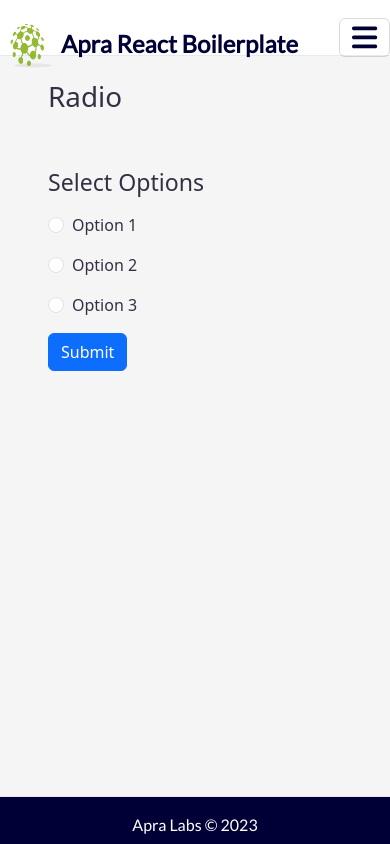
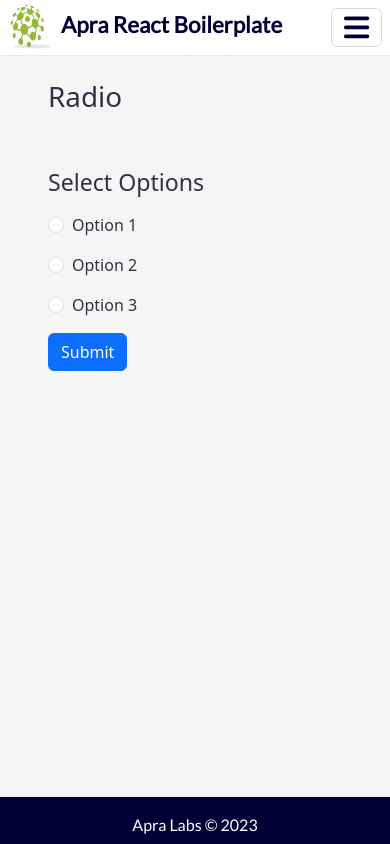
Before and after one commit to Apra-Labs/React-Boilerplate, a React (Create React App) app: page /uikit/radio in a window 390 px wide. Built offline with nearby package versions, Linux system fonts and the light colour scheme.

Commit message:
Fixed theming issue

```diff
--- a/src/components/DropDownComponent.tsx
+++ b/src/components/DropDownComponent.tsx
@@ -78,7 +78,7 @@ const DropDownComponent: React.FC<DropDownProps> = ({
                         }
                     </InputGroup>
                 }
-                {filteredData?.map(item => <Dropdown.Item className={dropDownItemclassName} eventKey={item.value}>{item.key}</Dropdown.Item>)}
+                {filteredData?.map(item => <Dropdown.Item className={dropDownItemclassName} eventKey={item.value} key={item.value}>{item.key}</Dropdown.Item>)}
             </Dropdown.Menu>
         </Dropdown>
     )
--- a/src/components/ToastComponent.tsx
+++ b/src/components/ToastComponent.tsx
@@ -21,7 +21,7 @@ interface ToastProps {
 
 const ToastComponent: React.FC<ToastProps> = ({ position, messages }) => (
     <ToastContainer position={position} role="myToastContainer">
-        {messages.map((toast) => (
+        {messages.map((toast, index) => (
             <Toast
                 bg={toast.variant}
                 show={toast.show}
@@ -31,6 +31,7 @@ const ToastComponent: React.FC<ToastProps> = ({ position, messages }) => (
                 autohide={toast.autohide}
                 className={toast.className}
                 style={toast.containerStyle}
+                key={index}
                 data-testid="toast"
             >
                 <Toast.Header style={toast.headerStyle}>{toast.header}</Toast.Header>
--- a/src/containers/navigation/Navigation.module.css
+++ b/src/containers/navigation/Navigation.module.css
@@ -2,6 +2,10 @@
     background-color: var(--nav-background-color);
     height: 3.5rem;
     border-bottom: 1px solid var(--nav-footer-border);
+}
+
+.brandImage {
+    margin: 0 0.5rem 0 0.5rem;
 }
 
 .navbar-toggler-icon {
@@ -10,7 +14,6 @@
 
 .toggleButton{
     font-size: 1.8rem;
-    margin-bottom: 0.5rem;
     color: var(--navlink-color);
 }
 
@@ -32,12 +35,7 @@
     font-family: var(--footer-font);
 }
 
-.navDropdown {
-    padding-top: 0.5rem;
-}
-
 .titleLink {
-    padding-top: 1rem;
     font-weight: 600;
 }
 
@@ -45,9 +43,6 @@
     color: var(--navlink-color);
 }
 
-.loginLink, .navLink {
-    padding-top: 1rem;
-}
 
 .navLink:hover,.navLink:focus, .navLink:active, .loginLink:hover, .loginLink:focus {
     cursor: pointer;
@@ -62,7 +57,7 @@
 .modalInputContainer, .modalInputContainer:focus {
     margin: 1rem;
     width: 29rem;
-    background-color: var(modalInputContainer);
+    background-color: var(--nav-background-color);
     color: var(--text-color);
     font-size: 1rem;
 }
@@ -83,8 +78,9 @@
 }
 
 @media screen and (max-width: 992px) {
-    .titleLink {
-        font-size: 1.5rem;
+    .nav {
+        padding: 0;
+        overflow-x: hidden;
     }
 
     .sideLinks {
@@ -95,19 +91,18 @@
     .themeButton {
         display: none;
     }
+
+    .toggleButton {
+        margin-right: 1rem;
+    }
 }
 
 @media screen and (max-width: 480px) {
-    .titleLink {
-        font-size: 1.5rem;
+    .modalInputContainer {
+        width: 23rem;
     }
 
-    .sideLinks {
-        display: flex;
-        flex-direction: column;
-    }
-
-    .themeButton {
-        display: none;
+    .toggleButton {
+        margin-right: 0.5rem;
     }
 }
--- a/src/containers/navigation/Navigation.tsx
+++ b/src/containers/navigation/Navigation.tsx
@@ -22,7 +22,7 @@ const Navigation: React.FC = () => {
     const [show, setShow] = useState<boolean>(false);
     const [email, setEmail] = useState<string>('');
     const [password, setPassword] = useState<string>('');
-    const [icon, setIcon] = useState<any>(faSun);
+    const [icon, setIcon] = useState<any>(faMoon);
     const [language, setLanguage] = useState<string>('');
 
     const loggedIn = useAppSelector((state) => state.authReducer.isLoggedIn);
@@ -31,13 +31,14 @@ const Navigation: React.FC = () => {
     const theme = document.documentElement.getAttribute('data-theme');
 
     useEffect(() => {
-        const currentTheme = document.documentElement.getAttribute('data-theme');
-        if (currentTheme === 'dark') {
+        if (theme === 'dark') {
             setIcon(faMoon);
-        } else if (currentTheme === 'light') {
+            document.documentElement.setAttribute('data-theme', 'dark');
+        } else {
             setIcon(faSun);
+            document.documentElement.setAttribute('data-theme', 'light');
         }
-    }, []);
+    }, [theme]);
 
     useEffect(() => {
         setLanguage(currentLanguage);
@@ -84,10 +85,10 @@ const Navigation: React.FC = () => {
     }, []);
 
     const changeIcon = () => {
-        if (icon === faMoon) {
+        if (theme === 'dark') {
             setIcon(faSun);
             document.documentElement.setAttribute('data-theme', 'light');
-        } else if (icon === faSun) {
+        } else {
             setIcon(faMoon);
             document.documentElement.setAttribute('data-theme', 'dark');
         }
@@ -123,7 +124,7 @@ const Navigation: React.FC = () => {
         <>
             <Navbar expand="lg" className={styles.nav} fixed='top' role='myNavbar'>
                 <Navbar.Brand as={Link} to={"/"} className={styles.titleLink} >
-                    <img src={require('../../assets/images/logo.png')} width={45} height={45} style={{marginRight: '0.5rem', marginLeft: '0.5rem'}}/>
+                    <img src={require('../../assets/images/logo.png')} width={45} height={45} className={styles.brandImage}/>
                     Apra React Boilerplate
                 </Navbar.Brand>
                 <Navbar.Toggle aria-controls="navbar-offcanvas" className={styles.toggleButton}>
--- a/src/containers/styles/styles.css
+++ b/src/containers/styles/styles.css
@@ -9,3 +9,7 @@
 .form-floating>.form-control:not(:placeholder-shown)~label {
     color: var(--text-color);
 }
+
+#navbarScrollingDropdown {
+    color: var(--text-color);
+}
```
Also changed, not shown: 1 other file (tests, documents, lock files or other folders).
